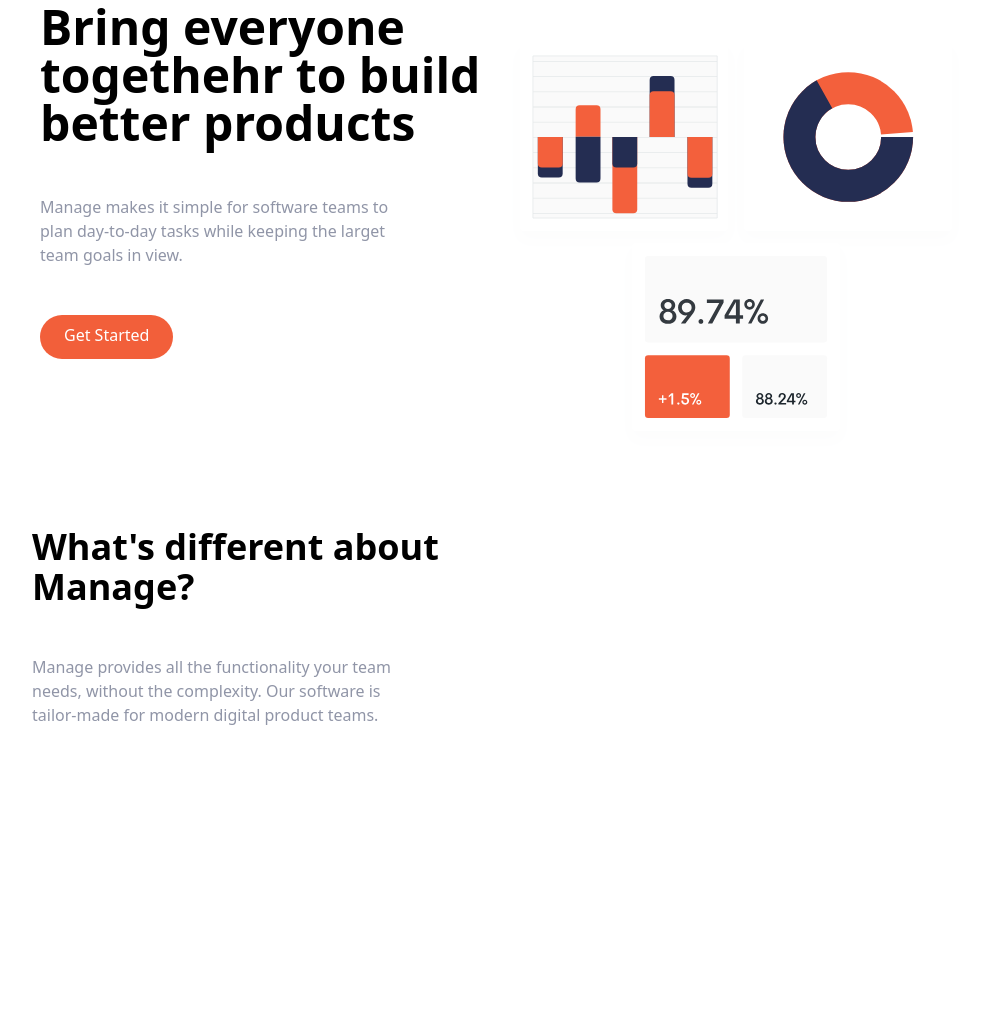
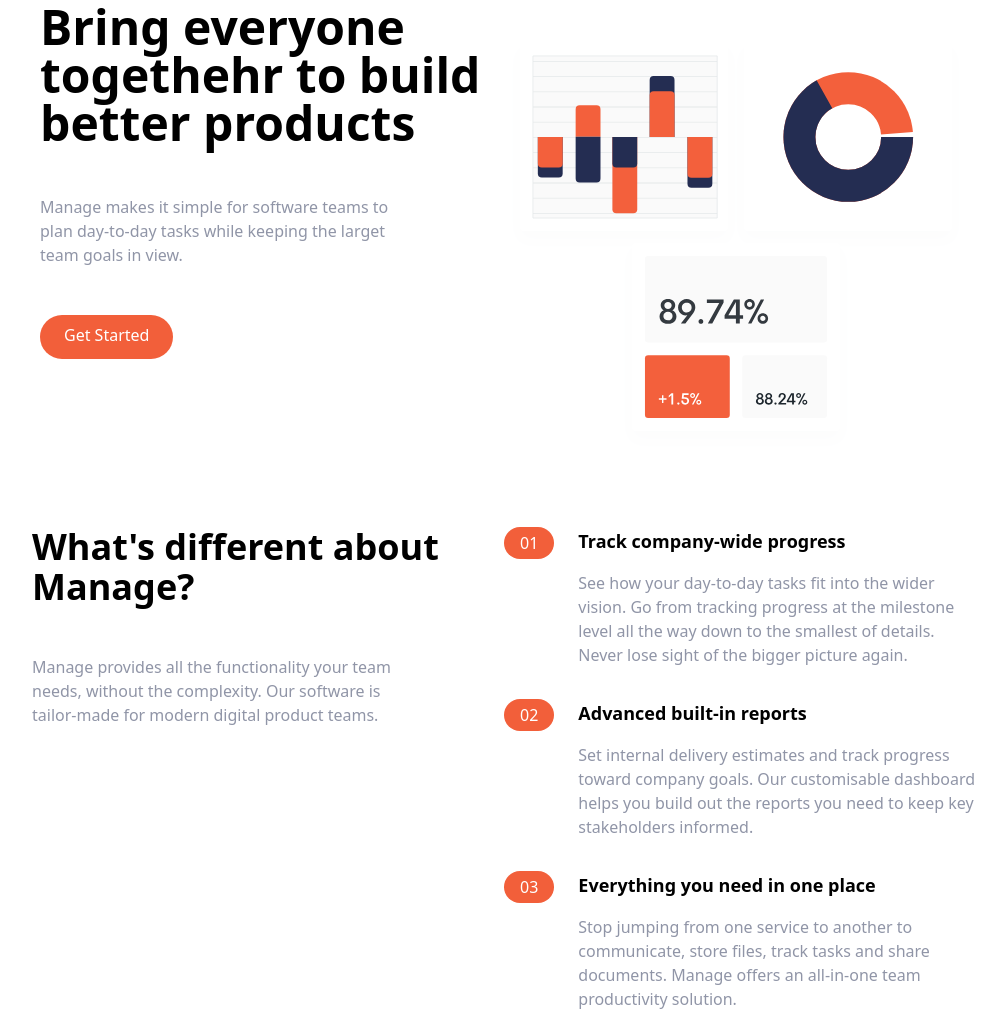
Before and after one commit to haroldjeshua/benta-io-tw, a website: page index.html in a window 1280 px wide. Shown: the part 129-1140 px from the top of the page, without its empty margins (136-1141 px from the left). Before the commit the page ends 856 px from the top, so only its background shows below. Drawn offline with Linux system fonts and the light colour scheme.

Commit message:
MOD: finish features section

```diff
--- a/index.html
+++ b/index.html
@@ -61,8 +61,9 @@
 
     <section id="features">
       <div
-        class="container flex flex-col px-4 mx-auto mt-10 space-y-12md:space-y-0 md:flex-row"
+        class="container flex flex-col px-4 mx-auto mt-10 space-y-12 md:space-y-0 md:flex-row"
       >
+        <!-- left content -->
         <div class="flex flex-col space-y-12 md:w-1/2">
           <h2 class="max-w-md text-4xl font-bold text-center md:text-left">
             What's different about Manage?
@@ -73,6 +74,97 @@
             teams.
           </p>
         </div>
+
+        <!-- Right content -->
+        <div class="flex flex-col space-y-8 md:w-1/2">
+          <!-- List Item 1 -->
+          <div
+            class="flex flex-col space-y-3 md:space-y-0 md:space-x-6 md:flex-row"
+          >
+            <div class="rounded-l-full bg-brightRedSupLight md:bg-transparent">
+              <div class="flex items-center space-x-2">
+                <div
+                  class="px-4 py-2 text-white rounded-full md:py-1 bg-brightRed"
+                >
+                  01
+                </div>
+                <h3 class="text-base font-bold md:mb-4 md:hidden">
+                  Track company-wide progress
+                </h3>
+              </div>
+            </div>
+
+            <div>
+              <h3 class="hidden mb-4 text-lg font-bold md:block">
+                Track company-wide progress
+              </h3>
+              <p class="text-darkGrayishBlue">
+                See how your day-to-day tasks fit into the wider vision. Go from
+                tracking progress at the milestone level all the way down to the
+                smallest of details. Never lose sight of the bigger picture
+                again.
+              </p>
+            </div>
+          </div>
+
+          <!-- List Item 2 -->
+          <div
+            class="flex flex-col space-y-3 md:space-y-0 md:space-x-6 md:flex-row"
+          >
+            <div class="rounded-l-full bg-brightRedSupLight md:bg-transparent">
+              <div class="flex items-center space-x-2">
+                <div
+                  class="px-4 py-2 text-white rounded-full md:py-1 bg-brightRed"
+                >
+                  02
+                </div>
+                <h3 class="text-base font-bold md:mb-4 md:hidden">
+                  Advanced built-in reports
+                </h3>
+              </div>
+            </div>
+
+            <div>
+              <h3 class="hidden mb-4 text-lg font-bold md:block">
+                Advanced built-in reports
+              </h3>
+              <p class="text-darkGrayishBlue">
+                Set internal delivery estimates and track progress toward
+                company goals. Our customisable dashboard helps you build out
+                the reports you need to keep key stakeholders informed.
+              </p>
+            </div>
+          </div>
+
+          <!-- List Item 3 -->
+          <div
+            class="flex flex-col space-y-3 md:space-y-0 md:space-x-6 md:flex-row"
+          >
+            <div class="rounded-l-full bg-brightRedSupLight md:bg-transparent">
+              <div class="flex items-center space-x-2">
+                <div
+                  class="px-4 py-2 text-white rounded-full md:py-1 bg-brightRed"
+                >
+                  03
+                </div>
+                <h3 class="text-base font-bold md:mb-4 md:hidden">
+                  Everything you need in one place
+                </h3>
+              </div>
+            </div>
+
+            <div>
+              <h3 class="hidden mb-4 text-lg font-bold md:block">
+                Everything you need in one place
+              </h3>
+              <p class="text-darkGrayishBlue">
+                Stop jumping from one service to another to communicate, store
+                files, track tasks and share documents. Manage offers an
+                all-in-one team productivity solution.
+              </p>
+            </div>
+          </div>
+        </div>
       </div>
     </section>
   </body>
```
Also changed, not shown: css/main.css.
